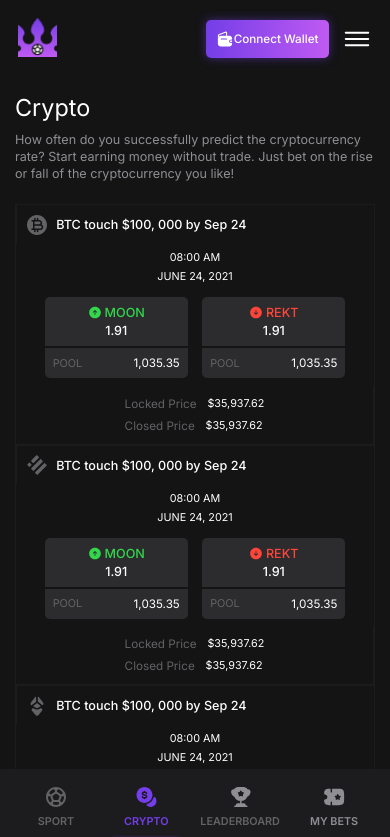
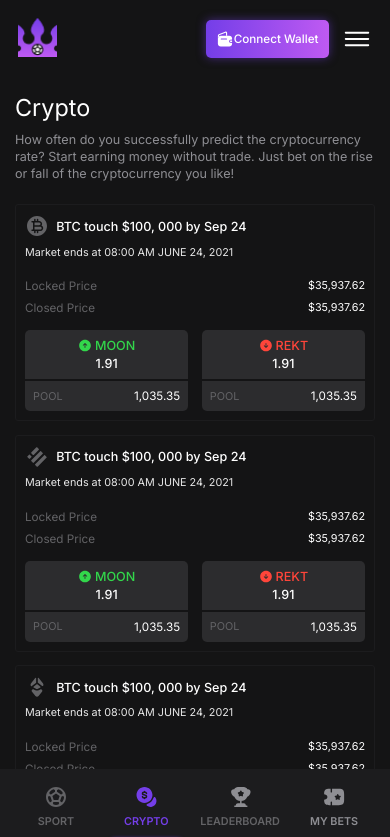
Before and after one commit to muhammad-junaid1/kingdom-sport, a React (Create React App) app: page /crypto/all in a window 390 px wide. Shown: the top 837 px of the page. Built offline with nearby package versions, Linux system fonts and the light colour scheme.

Commit message:
crypto section done

```diff
--- a/src/components/pages/components/CryptoRow.jsx
+++ b/src/components/pages/components/CryptoRow.jsx
@@ -1,11 +1,11 @@
-import React, {useContext} from "react";
+import React, { useContext } from "react";
 import "../css/CryptoRow.css";
 import SVGIcons from "../../SvgIcons";
 import CryptoBet from "./CryptoBet";
 import { AllRoutesContext } from "../../Main";
 
-const CryptoRow = ({coin, endTime, prices, bet}) => {
-    const {showBetsContainer, isMobile} = useContext(AllRoutesContext);
+const CryptoRow = ({ coin, endTime, prices, bet }) => {
+  const { showBetsContainer, isMobile } = useContext(AllRoutesContext);
   const Icon = SVGIcons.CryptoIcons[coin.icon];
   return (
     <>
@@ -13,33 +13,68 @@ const CryptoRow = ({coin, endTime, prices, bet}) => {
         <td>
           <div>
             <div className="coin">
-                    <Icon/>
-                    <p>BTC touch {coin.price} {!isMobile && <br />} by {coin.date}</p>
+              <Icon />
+              <p>
+                BTC touch {coin.price} {!isMobile && <br />} by {coin.date}
+              </p>
             </div>
           </div>
         </td>
         <td>
-          <div><div className="endtime" style={{marginRight: showBetsContainer ? "1.5rem" : ""}}>
+          <div style={{ display: isMobile ? "block" : "" }}>
+            <div
+              className="endtime"
+              style={{ marginRight: showBetsContainer ? "1.5rem" : "" }}
+            >
+              {isMobile ? (
+                <p>
+                  Market ends at {endTime[0]} {endTime[1]}
+                </p>
+              ) : (
+                <>
                   <p>{endTime[0]}</p>
                   <p>{endTime[1]}</p>
-          </div> </div>
+                </>
+              )}
+            </div>
+          </div>
         </td>
+        {isMobile &&
+        <td>
+          <div>
+            <div className="prices">
+              <p>
+                <span>Locked Price</span> {prices.locked}
+              </p>
+              <p>
+                <span>Closed Price</span> {prices.closed}
+              </p>
+            </div>
+          </div>
+        </td>
+        }
         <td>
           <div>
             <div className="crypto-bets">
-                  <CryptoBet type="moon" {...bet}/>
-                  <CryptoBet type="rekt" {...bet}/>
+              <CryptoBet type="moon" {...bet} />
+              <CryptoBet type="rekt" {...bet} />
             </div>
           </div>
         </td>
+        {!isMobile &&
         <td>
           <div>
             <div className="prices">
-                    <p><span>Locked Price</span> {prices.locked}</p>
-                    <p><span>Closed Price</span> {prices.closed}</p>
+              <p>
+                <span>Locked Price</span> {prices.locked}
+              </p>
+              <p>
+                <span>Closed Price</span> {prices.closed}
+              </p>
             </div>
           </div>
         </td>
+        }
       </tr>
     </>
   );
--- a/src/components/pages/css/Crypto.css
+++ b/src/components/pages/css/Crypto.css
@@ -26,9 +26,13 @@
         align-items: center;
         background: var(--page-bg) !important;
         border: 1px solid var(--grey6);
+        padding: 1.0rem;
+        margin-bottom: 1.5rem;
+        border-radius: 3px;
     }
 
-    .crypto__body tr td {
+    .crypto__content tbody tr td{
         width: 100%;
+        padding: 0 !important;
     }
 }
--- a/src/components/pages/css/CryptoRow.css
+++ b/src/components/pages/css/CryptoRow.css
@@ -8,7 +8,7 @@
   color: var(--grey1);
   text-transform: uppercase;
   font-size: 1.2rem;
-    padding: .8rem;
+  padding: 0.8rem;
 }
 
 .crypto__content th:nth-child(1) {
@@ -35,9 +35,9 @@
 }
 
 .crypto__content tbody tr td {
-    padding: .8rem 0;
+  padding: 0.8rem 0;
 }
-.crypto__content tbody tr td:first-child{
+.crypto__content tbody tr td:first-child {
   padding-left: 8px;
 }
 
@@ -69,15 +69,16 @@
 .crypto-bet {
   background-color: var(--grey5);
   border-radius: 5px;
-    margin: 0 .8rem;
+  margin: 0 0.8rem;
   width: 40%;
 }
 
-.crypto-bet .crypto-bet__header, .crypto-bet .crypto-bet__footer {
+.crypto-bet .crypto-bet__header,
+.crypto-bet .crypto-bet__footer {
   padding: 8px;
 }
 
-.crypto-bet .crypto-bet__header{
+.crypto-bet .crypto-bet__header {
   text-align: center;
   font-size: 1.4rem;
   text-transform: uppercase;
@@ -126,8 +127,42 @@
   margin: 4px 0;
 }
 
-.crypto__content .prices span{
+.crypto__content .prices span {
   color: var(--grey2);
   font-size: 1.3rem;
   margin-right: 1.2rem;
 }
+
+@media all and (max-width: 500px) {
+  .crypto__content tbody tr td:first-child {
+    padding-left: 0;
+  }
+
+  .crypto__content .endtime {
+    text-align: left;
+    opacity: 0.9;
+    margin-top: .8rem;
+  }
+  .crypto__content .crypto-bets {
+    justify-content: space-between;
+  }
+  .crypto__content .crypto-bets .crypto-bet {
+    width: 48%;
+    margin: 0;
+  }
+
+  .crypto__content tr td:first-child {
+    border-left: 0;
+  }
+  .crypto__content tr td:last-child {
+    border-right: 0;
+  }
+
+  .crypto__content .prices {
+      width: 100%;
+      margin: 1.2rem 0;
+  }
+  .crypto__content .prices p {
+      justify-content: space-between;
+  }
+}
```
Lines whose indentation alone changed are shown as unchanged.
